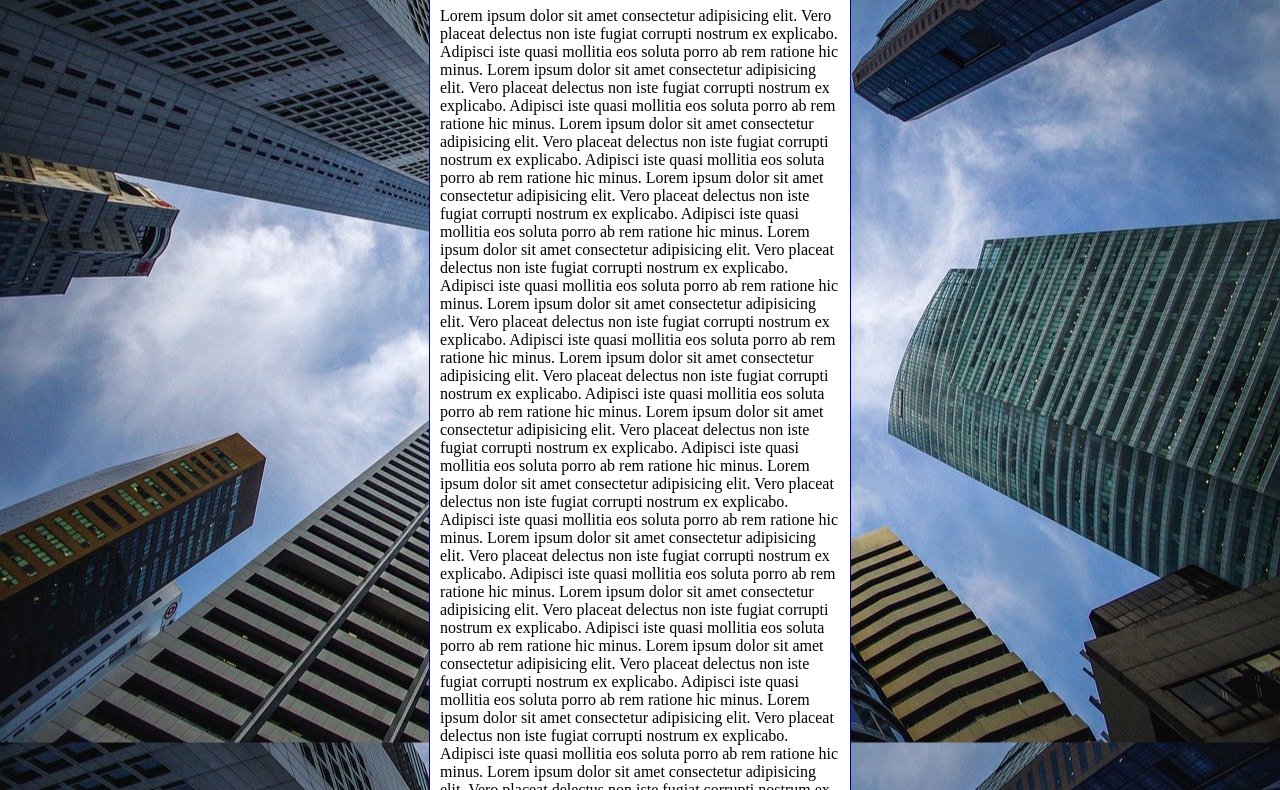
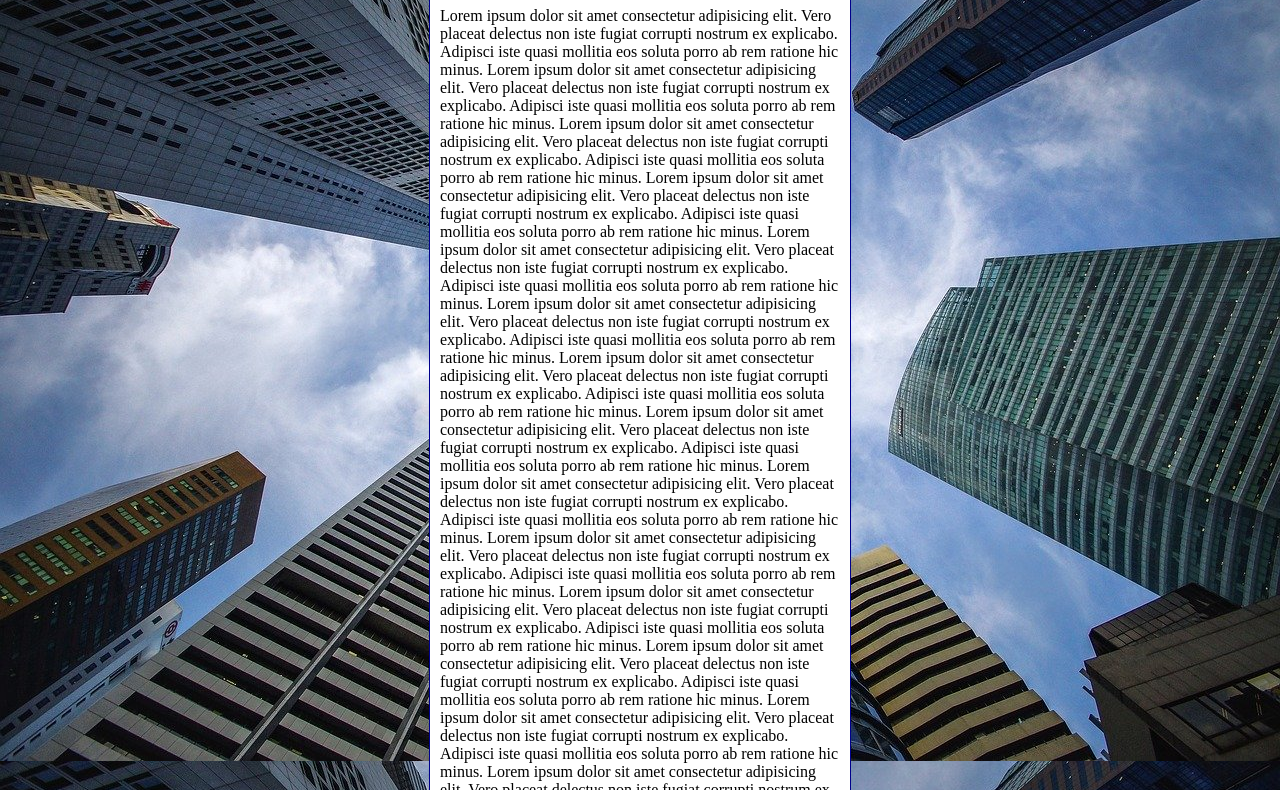
Before and after one commit to isaiasigashira/html-css, a plain HTML site: page exercicios/ex022/fundo006.html in a window 1280 px wide. Shown: the part 92-882 px from the top of the page. Drawn offline with Linux system fonts and the light colour scheme.

Commit message:
atualizei o exercício 022

```diff
--- a/exercicios/ex022/fundo006.html
+++ b/exercicios/ex022/fundo006.html
@@ -3,19 +3,27 @@
 <head>
     <meta charset="UTF-8">
     <meta name="viewport" content="width=device-width, initial-scale=1.0">
-    <title>Document</title>
+    <title>Fundo fixo de telo</title>
     <style>
         body{
-            height: 100vh;
+            /* height: 100vh;
             background-color: black;
             background-image: url(imagens/wallpaper002.jpg);
-            background-position: center;
-            background-repeat: repeat-y;
+            background-position: center center;
+            background-attachment: fixed;
+            background-size: cover; */
+
+            /*
+                shorthand - background
+                color > image > position > repeat > [size] > attachment
+            */
+
+            background: black url(imagens/wallpaper002.jpg) center no-repeat fixed;
             background-size: cover;
         }
         main{
             background-color: white;
-            width: 400px;
+            max-width: 400px;
             padding: 10px;
             margin: auto;
             border: 1px solid darkblue;
```
